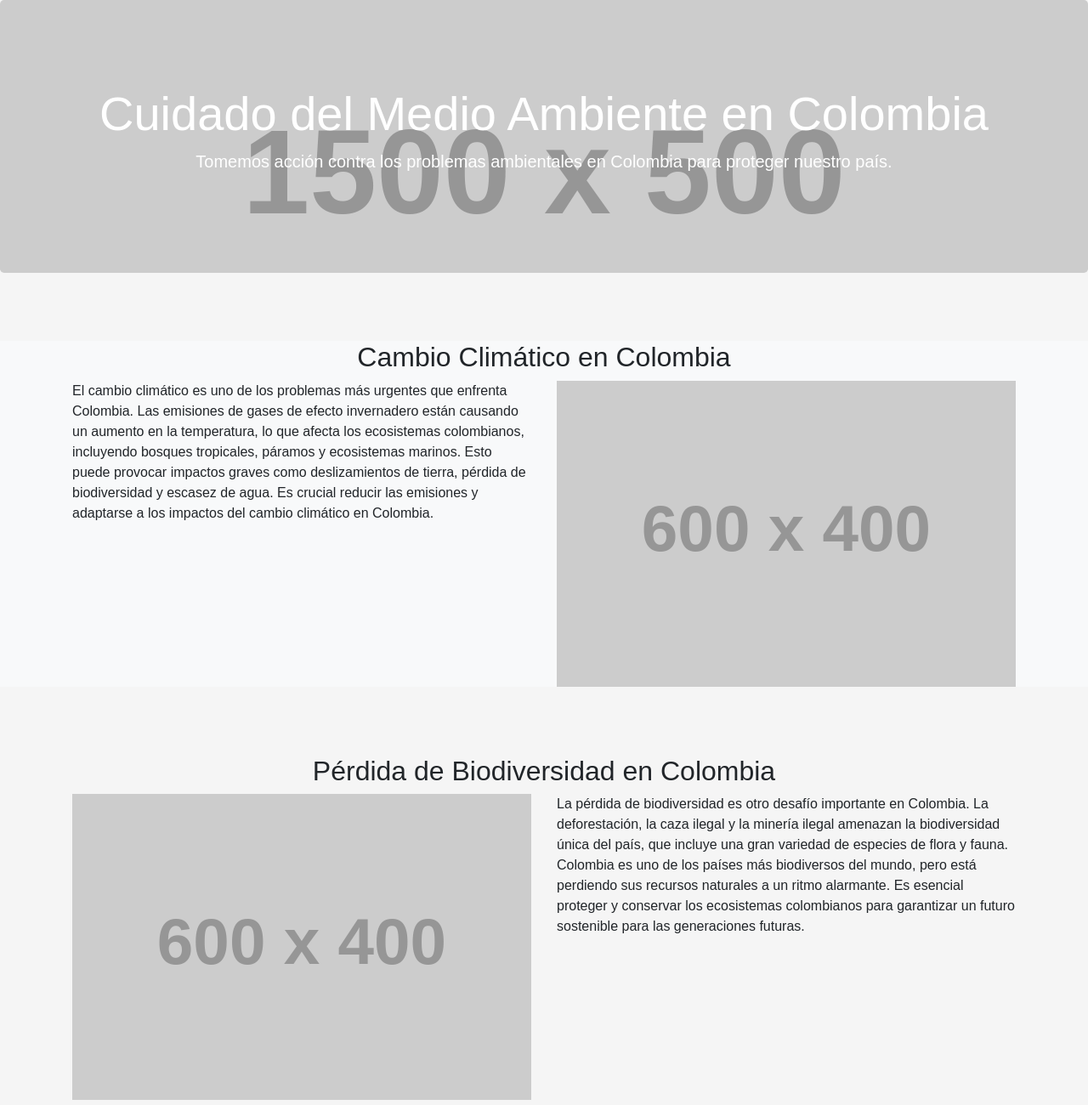
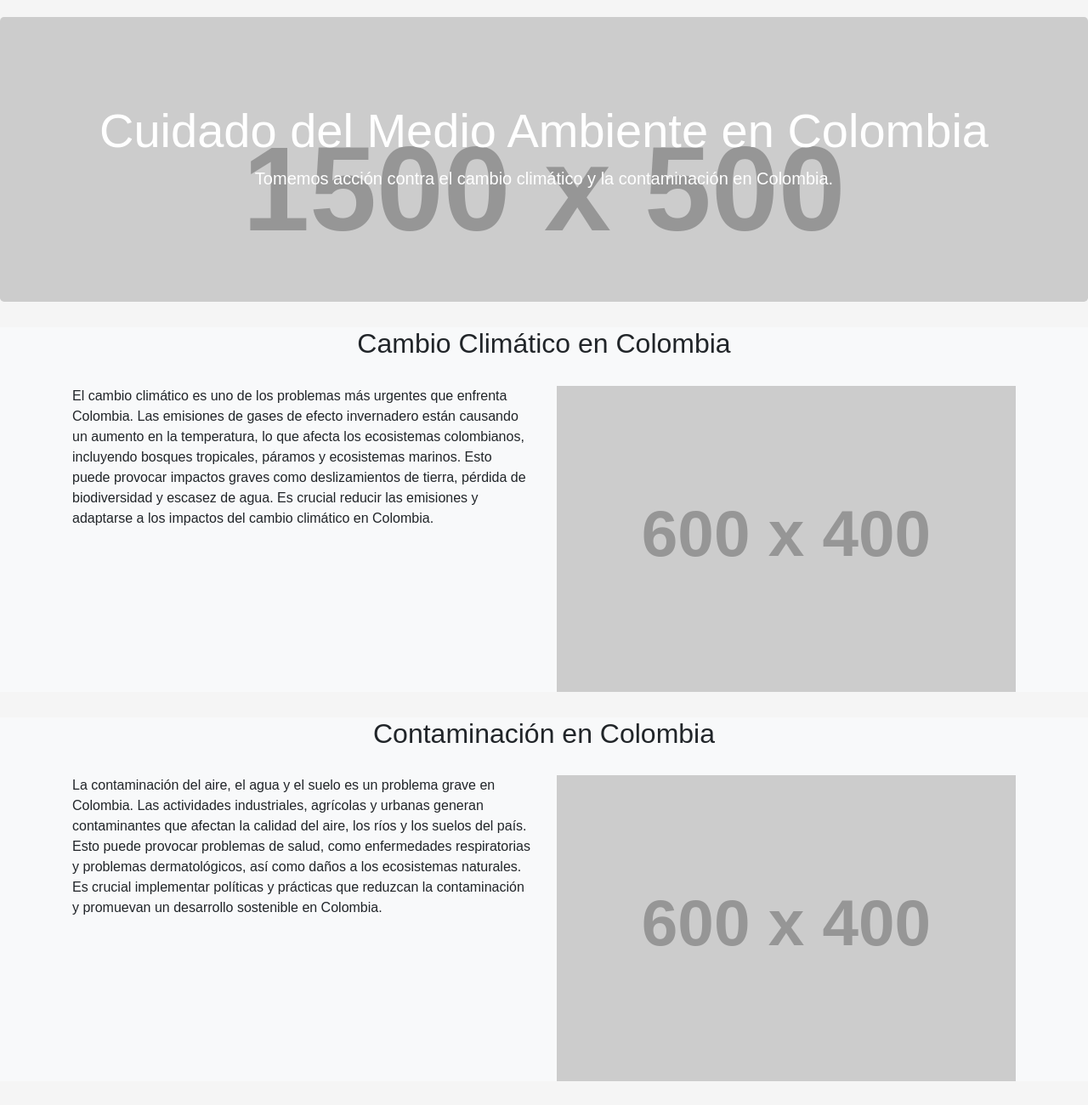
Before and after one commit to lemonlemonjiji/kira, a plain HTML site: page Undex.html in a window 1280 px wide. Shown: the top 1300 px of the page at 85% size. Drawn offline with nearby package versions, Linux system fonts and the light colour scheme; placeholder pictures from the web are drawn by us.

Commit message:
arreglos

```diff
--- a/Undex.html
+++ b/Undex.html
@@ -12,6 +12,8 @@
     body {
       font-family: Arial, sans-serif;
       background-color: #f5f5f5;
+      padding-top: 20px;
+      padding-bottom: 20px;
     }
     .jumbotron {
       background-image: url('https://via.placeholder.com/1500x500');
@@ -19,10 +21,14 @@
       color: #fff;
       text-align: center;
       padding: 100px 0;
+      margin-bottom: 30px;
     }
     .section-title {
-      margin-top: 80px;
       text-align: center;
+      margin-bottom: 30px;
+    }
+    .container {
+      margin-bottom: 30px;
     }
     .card {
       margin-bottom: 20px;
@@ -41,7 +47,7 @@
 <div class="jumbotron">
   <div class="container">
     <h1 class="display-4">Cuidado del Medio Ambiente en Colombia</h1>
-    <p class="lead">Tomemos acción contra los problemas ambientales en Colombia para proteger nuestro país.</p>
+    <p class="lead">Tomemos acción contra el cambio climático y la contaminación en Colombia.</p>
   </div>
 </div>
 
@@ -55,21 +61,6 @@
       </div>
       <div class="col-md-6">
         <img src="https://via.placeholder.com/600x400" class="img-fluid" alt="Cambio Climático en Colombia">
-      </div>
-    </div>
-  </div>
-</section>
-
-<!-- Sección de Pérdida de Biodiversidad en Colombia -->
-<section id="perdida-biodiversidad">
-  <div class="container">
-    <h2 class="section-title">Pérdida de Biodiversidad en Colombia</h2>
-    <div class="row">
-      <div class="col-md-6 order-md-2">
-        <p>La pérdida de biodiversidad es otro desafío importante en Colombia. La deforestación, la caza ilegal y la minería ilegal amenazan la biodiversidad única del país, que incluye una gran variedad de especies de flora y fauna. Colombia es uno de los países más biodiversos del mundo, pero está perdiendo sus recursos naturales a un ritmo alarmante. Es esencial proteger y conservar los ecosistemas colombianos para garantizar un futuro sostenible para las generaciones futuras.</p>
-      </div>
-      <div class="col-md-6 order-md-1">
-        <img src="https://via.placeholder.com/600x400" class="img-fluid" alt="Pérdida de Biodiversidad en Colombia">
       </div>
     </div>
   </div>
```
